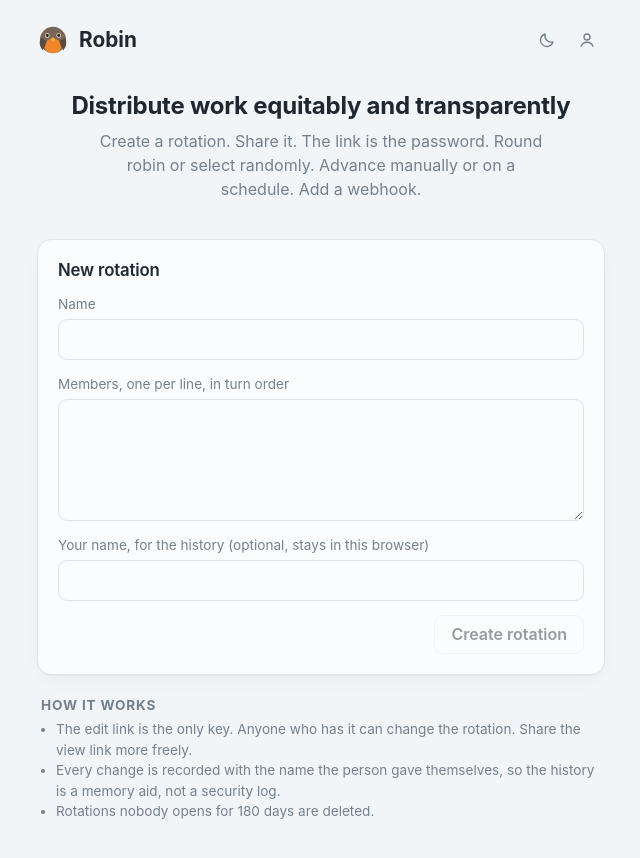
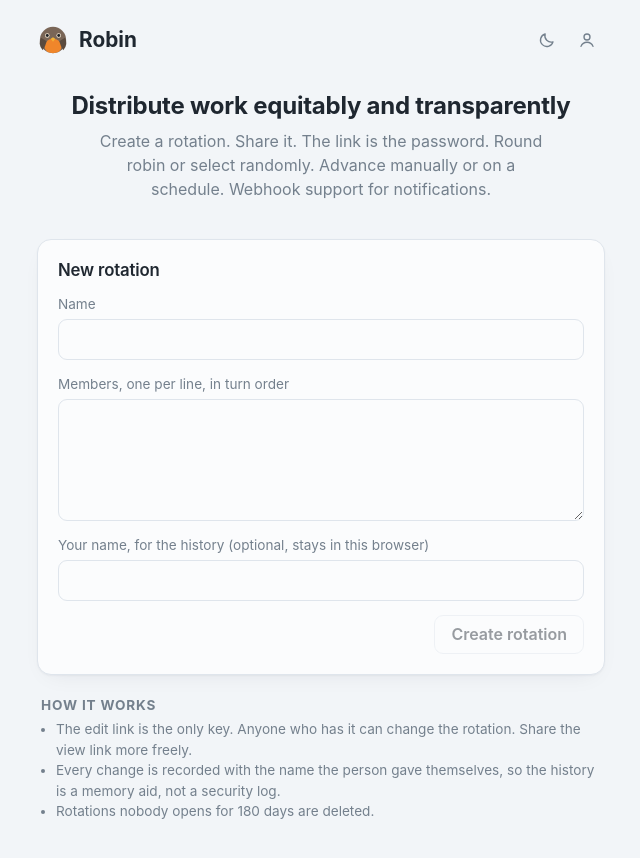
Before and after one commit to droctothorpe/robin-web, a React (Vite) app in the folder frontend/: page / in a window 1280 px wide. Shown: the top 858 px of the page, without its empty margins (319-959 px from the left). Built offline with nearby package versions, Linux system fonts and the light colour scheme.

Commit message:
Reword the webhook line on the landing page
Signed-off-by: droctothorpe <mythicalsunlight@gmail.com>

```diff
--- a/frontend/src/pages/Landing.tsx
+++ b/frontend/src/pages/Landing.tsx
@@ -37,7 +37,7 @@ export default function Landing() {
         <h1>Distribute work equitably and transparently</h1>
         <p className="muted">
           Create a rotation. Share it. The link is the password. Round robin or select randomly. Advance
-          manually or on a schedule. Add a webhook.
+          manually or on a schedule. Webhook support for notifications.
         </p>
       </section>
 
```
